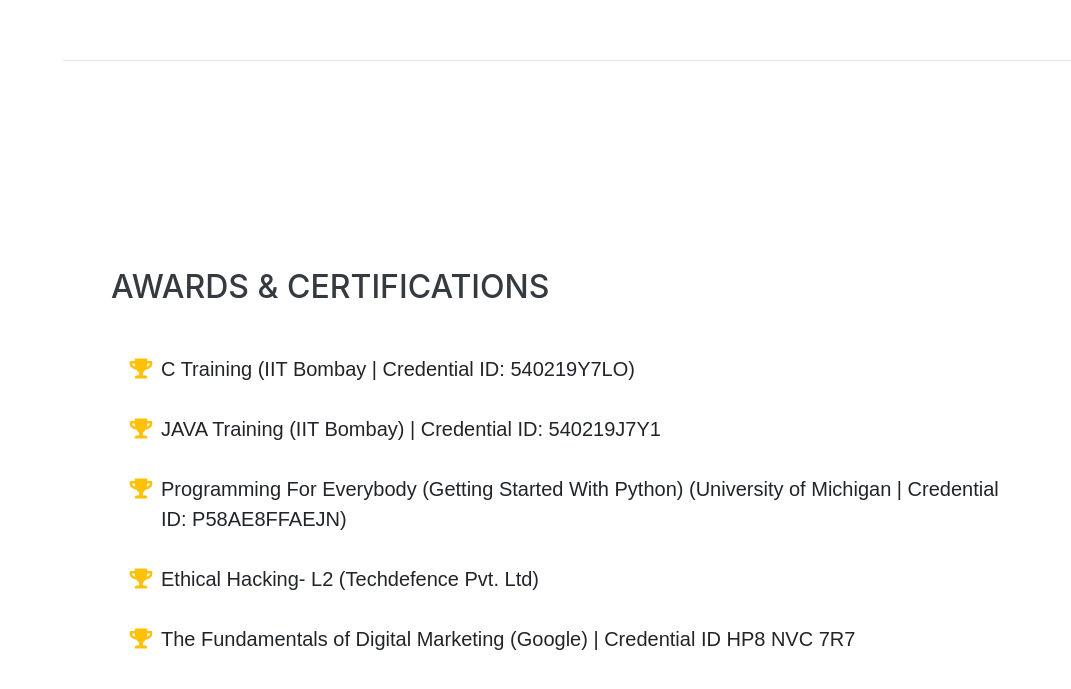
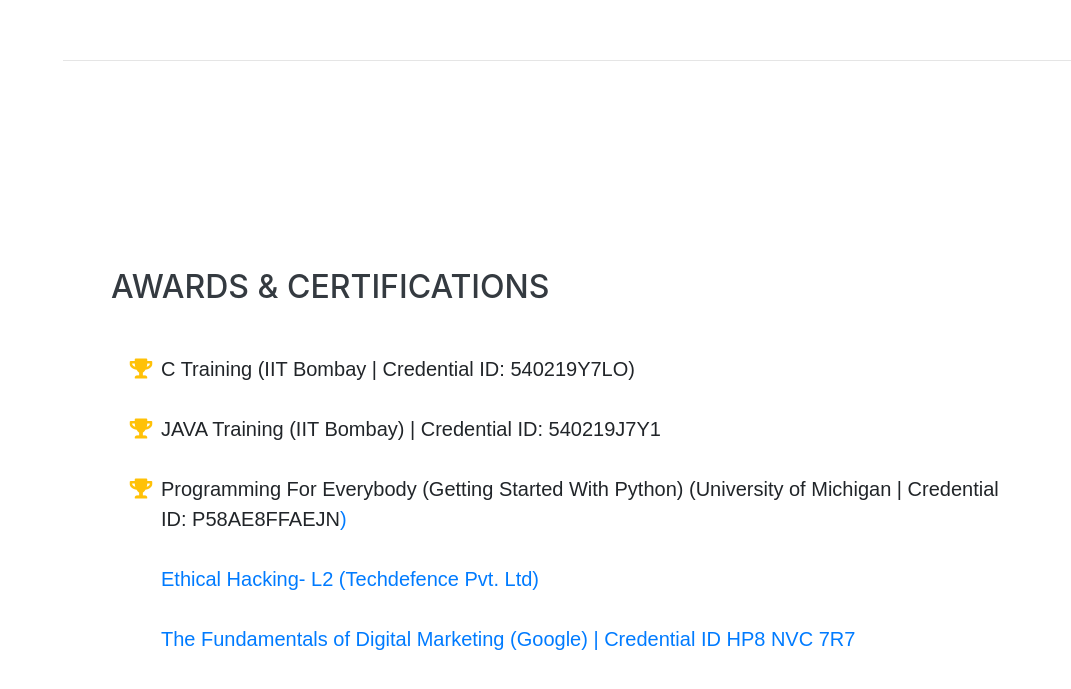
Before and after one commit to henilb/resume, a website with bundled scripts: page index.html in a window 1280 px wide. Shown: the part 4075-4764 px from the top of the page, without its empty margins (209-1280 px from the left). Built offline with nearby package versions, Linux system fonts and the light colour scheme; a web font is replaced by a local one.

Commit message:
Update index.html

```diff
--- a/index.html
+++ b/index.html
@@ -307,7 +307,7 @@
             <br>
 	  <li>
             <i class="fa-li fa fa-trophy text-warning"></i>
-            Programming For Everybody (Getting Started With Python) (University of Michigan | Credential ID: P58AE8FFAEJN) </li>
+            Programming For Everybody (Getting Started With Python) (University of Michigan | Credential ID: P58AE8FFAEJN<a href="http://coursera.org/verify/P58AE8FFAEJN">) </li>
             <br>
           <li>
             <i class="fa-li fa fa-trophy text-warning"></i>
```
